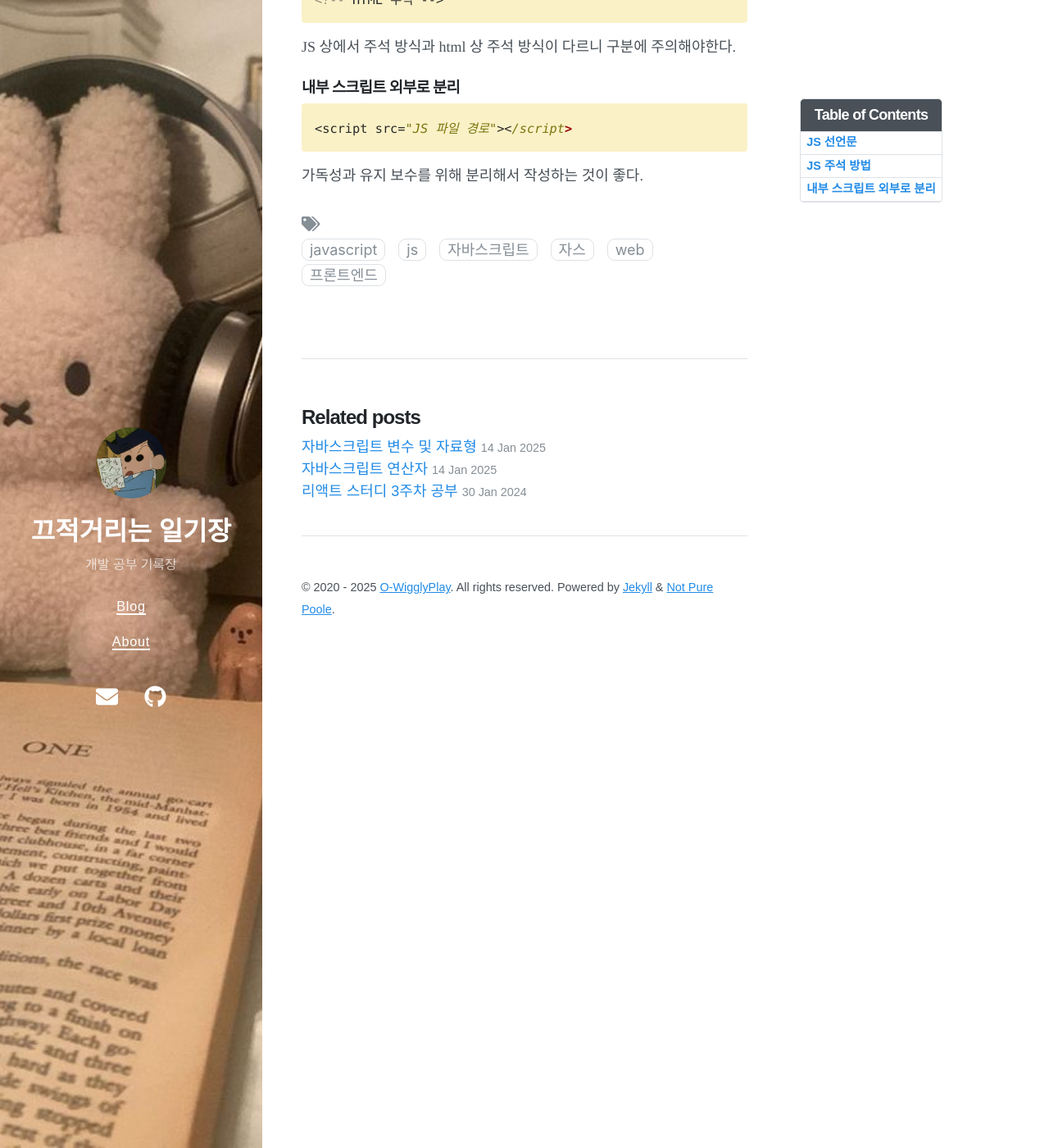
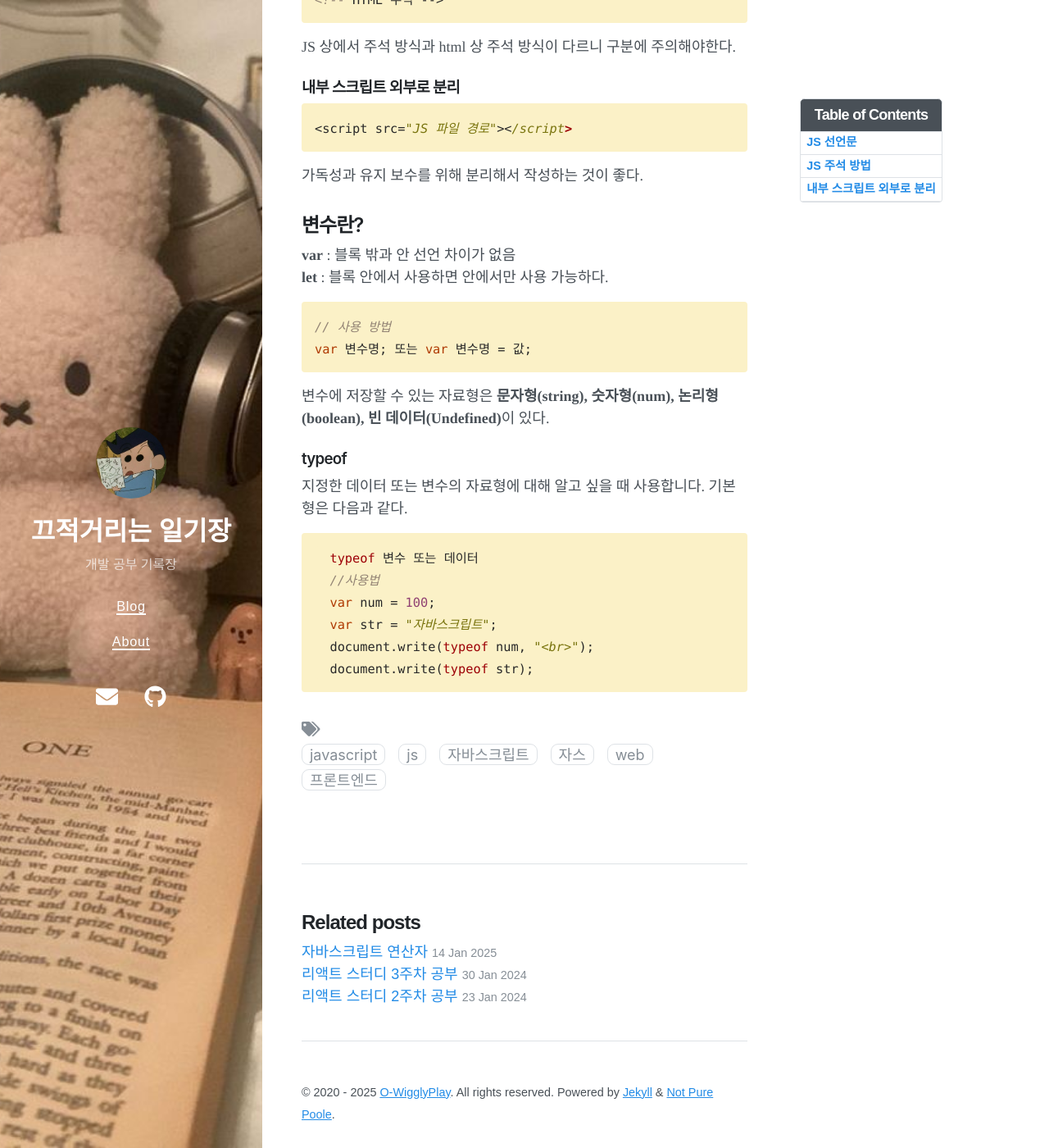
Before and after one commit to O-WigglyPlay/O-wigglyplay.github.io, a Jekyll site: the page built from _posts/2025-01-14-JavaScript_concept.md, in a window 1280 px wide and 1400 px high, scrolled down 602 px. Shown: the whole window at 82% size. Built offline with Jekyll 4.4.1, drawn with Linux system fonts in a browser that asks for light colours; nearby versions of some CDN libraries; some of the changed text lies outside the part shown.

Commit message:
파일 정리

````diff
--- a/_posts/2025-01-14-JavaScript_concept.md
+++ b/_posts/2025-01-14-JavaScript_concept.md
@@ -1,7 +1,7 @@
 ---
 layout: post
 categories: blog
-title: 자바스크립트 기초 문법
+title: 자바스크립트 기초 문법 및 변수
 tags: [JavaScript, JS, 자바스크립트, 자스, Web, 프론트엔드]
 date: 2025-01-14
 toc: true
@@ -39,3 +39,27 @@ JS 상에서 주석 방식과 html 상 주석 방식이 다르니 구분에 주
 ```
 
 가독성과 유지 보수를 위해 분리해서 작성하는 것이 좋다.
+
+## 변수란?
+
+<b>var</b> : 블록 밖과 안 선언 차이가 없음 <br>
+<b>let</b> : 블록 안에서 사용하면 안에서만 사용 가능하다.
+
+```js
+// 사용 방법
+var 변수명; 또는 var 변수명 = 값;
+```
+
+변수에 저장할 수 있는 자료형은 <b>문자형(string), 숫자형(num), 논리형(boolean), 빈 데이터(Undefined)</b>이 있다.
+
+<h3>typeof</h3>
+지정한 데이터 또는 변수의 자료형에 대해 알고 싶을 때 사용합니다. 기본형은 다음과 같다.
+
+```js
+  typeof 변수 또는 데이터
+  //사용법
+  var num = 100;
+  var str = "자바스크립트";
+  document.write(typeof num, "<br>");
+  document.write(typeof str);
+```
````
Also changed, not shown: _posts/2025-01-14-JavaScript_ operator.md (+7 -1 lines), _posts/2025-01-14-JavaScript_variable.md (deleted, +0 -32 lines).
